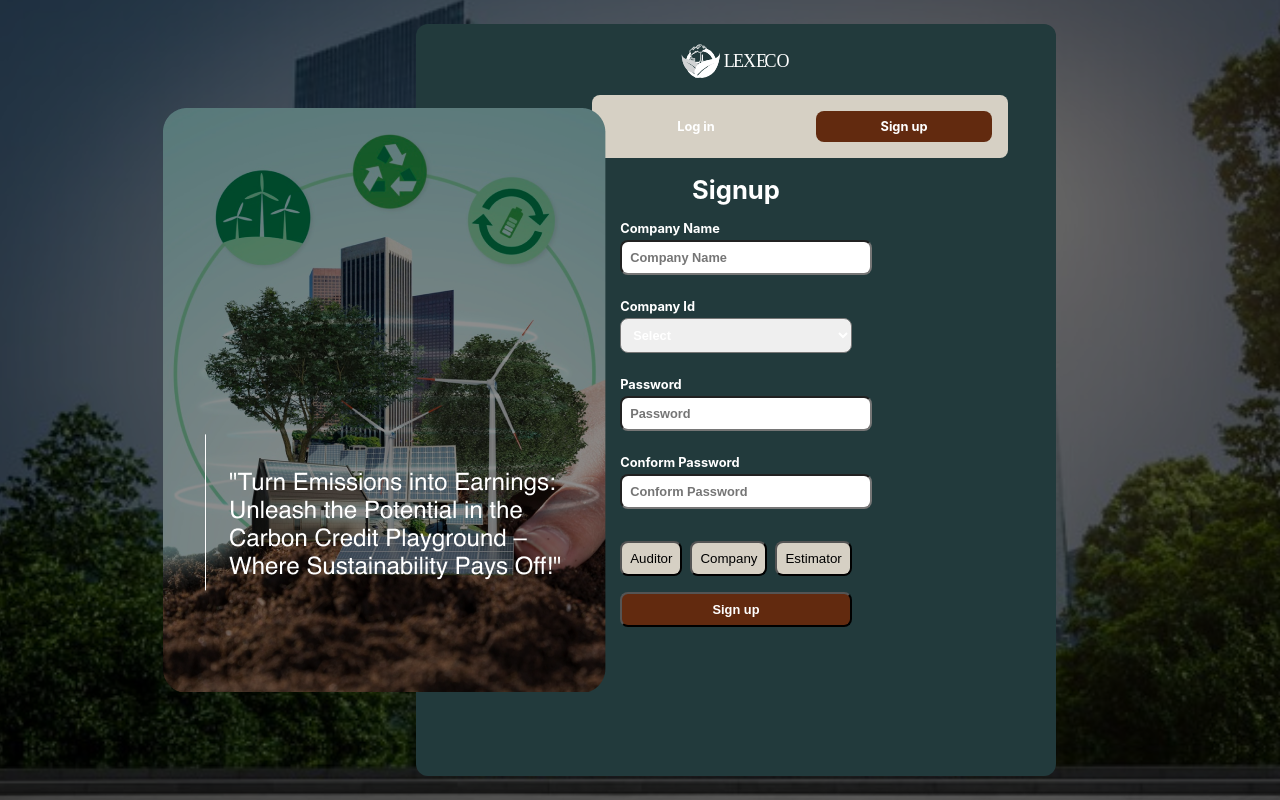
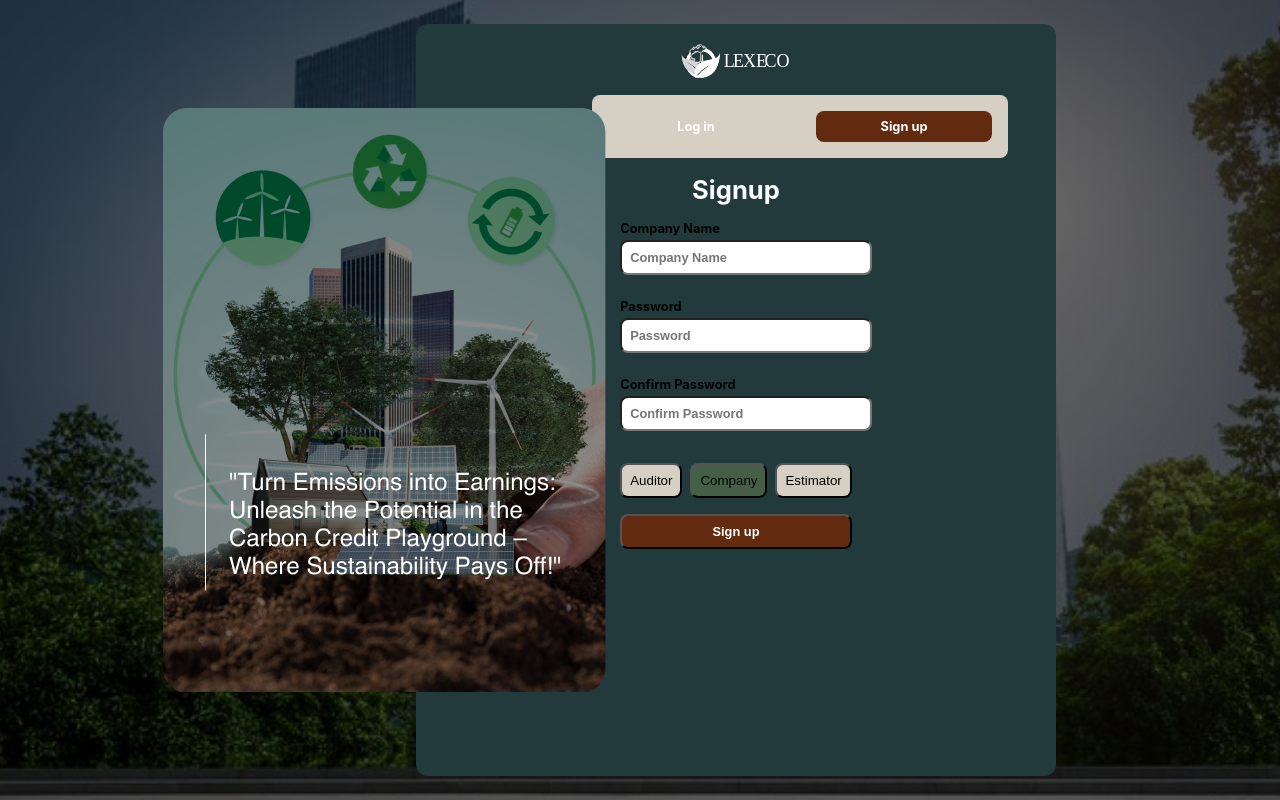
Before and after one commit to Chainbuggers-EthIndia/frontend, a React (Create React App) app: page /udash in a window 1280 px wide. Both pictures are taken after a click on the element "Log in". Built offline with nearby package versions, Linux system fonts and the light colour scheme.

Commit message:
signup resolved

```diff
--- a/src/components/UserSignup.js
+++ b/src/components/UserSignup.js
@@ -11,48 +11,81 @@ function UserSignup() {
   const [companyName, setCompanyName] = React.useState("");
   const [password, setPassword] = React.useState("");
   const [confirmPassword, setConfirmPassword] = React.useState("");
-  const [sector, setSector] = React.useState("");
+
+  const [id, setId] = React.useState("");
   const [role, setRole] = React.useState("Company");
-
 
   async function handleLogin() {
     console.log(companyName, password, role);
-    const res = await axios.post("http://localhost:8000/audit/login", {
+    if (role === "Company") {
+      try {
+        const res = await axios.post("https://lexeco.onrender.com/company/login", {
           companyId: companyId,
           password: password,
           role: role,
         });
-    console.log("Response: ", res.data)
-    if (res && role === "Auditor") { navigate('/adash'); }
-
-
+        console.log("Response: ", res.data);
+        // if (res) {
+        //   navigate("/adash");
+        // }
+      } catch (error) {
+        console.log(error);
+      }
+    } else {
+      try {
+        const res = await axios.post("https://lexeco.onrender.com/audit/login", {
+          companyId: companyId,
+          password: password,
+          role: role,
+        });
+        console.log("Response: ", res.data);
+        if (res ) {
+          navigate("/adash");
+        }
+      } catch (error) {
+        console.log(error);
+      }
+    }
   }
   async function handleSignup() {
-    console.log(companyName, password, confirmPassword, sector);
+    console.log(companyName, password, confirmPassword);
     if (password === confirmPassword) {
       if (role === "Company") {
         try {
           const res = await axios.post(
-            "http://localhost:8000/company/register",
+            "https://lexeco.onrender.com/company/register",
             {
               name: companyName,
               password: password,
-              sector: sector,
+              // sector: sector,
             }
-          );
-          console.log("Response: ", res);
+          )
+          console.log("Response: ", res.data);
+          if (res.data && res.data._id) {
+            alert("CompanyId: " + res.data._id);
+          } else {
+            // Convert the entire response data object to a string for debugging
+            alert("Response data: " + JSON.stringify(res.data));
+          }
         } catch (error) {
           console.log(error);
         }
       }
       if (role === "Auditor" || role === "Estimator") {
-        const res = axios.post("http://localhost:8000/audit/register", {
+        const res = await axios.post("https://lexeco.onrender.com/audit/register", {
           name: companyName,
           password: password,
-          sector: sector,
-          role: role
+          // sector: sector,
+          role: role,
         });
-        console.log("Response: ", res)
+        console.log("Response: ", res.data);
+        // alert({"CompanyId":res.data._id})
+        if (res.data && res.data._id) {
+          alert("CompanyId: " + res.data._id);
+        } else {
+          // Convert the entire response data object to a string for debugging
+          alert("Response data: " + JSON.stringify(res.data));
+        }
       }
     }
   }
@@ -63,7 +96,8 @@ function UserSignup() {
         <img src={logo} className="w-[10vw]" />
         <div className="flex gap-8 items-center justify-between bg-offwhite1 p-4 rounded-lg w-[100%] ml-[10vw]">
           <div
-            className={`text-white text-[1vw] font-bold cursor-pointer ${login ? "bg-[#622A0F]" : null
+            className={`text-white text-[1vw] font-bold cursor-pointer ${
+              login ? "bg-[#622A0F]" : null
             } py-2 px-10 rounded-lg w-1/2 text-center`}
             onClick={() => {
               setLogin(!login);
@@ -74,7 +108,8 @@ function UserSignup() {
             Log in
           </div>
           <div
-            className={`text-white text-[1vw] font-bold cursor-pointer ${login ? null : "bg-[#622A0F]"
+            className={`text-white text-[1vw] font-bold cursor-pointer ${
+              login ? null : "bg-[#622A0F]"
             } py-2 px-10 rounded-lg w-1/2 text-center`}
             onClick={() => {
               setLogin(!login);
@@ -98,25 +133,25 @@ function UserSignup() {
                 <input
                   type="text"
                   placeholder="Company Id"
-                  className="text-white text-[1vw] font-bold  outline-none rounded-lg p-2 w-full"
+                  className="text-black text-[1vw] font-bold  outline-none rounded-lg p-2 w-full"
                   onChange={(e) => setCompanyId(e.target.value)}
                 />
               </div>
             )}
             {!login && (
               <div className="flex flex-col gap-1">
-                <label className="text-[#ffffff] text-[1vw] font-bold ">
+                <label className="text-black text-[1vw] font-bold ">
                   Company Name
                 </label>
                 <input
                   type="text"
                   placeholder="Company Name"
-                  className="text-white text-[1vw] font-bold  outline-none rounded-lg p-2 w-full"
+                  className="text-black text-[1vw] font-bold  outline-none rounded-lg p-2 w-full"
                   onChange={(e) => setCompanyName(e.target.value)}
                 />
               </div>
             )}
-            {!login && (
+            {/* {!login && (
               <div className="flex flex-col gap-1">
                 <label className="text-[#ffffff] text-[1vw] font-bold ">
                   Company Id
@@ -132,27 +167,27 @@ function UserSignup() {
                   <option>Transport</option>
                 </select>
               </div>
-            )}
+            )} */}
             <div className="flex flex-col gap-1">
-              <label className="text-[#ffffff] text-[1vw] font-bold ">
+              <label className="text-black text-[1vw] font-bold ">
                 Password
               </label>
               <input
                 type="password"
                 placeholder="Password"
-                className="text-white text-[1vw] font-bold  outline-none rounded-lg p-2 w-full"
+                className="text-black text-[1vw] font-bold  outline-none rounded-lg p-2 w-full"
                 onChange={(e) => setPassword(e.target.value)}
               />
             </div>
             {!login && (
               <div className="flex flex-col gap-1">
-                <label className="text-[#ffffff] text-[1vw] font-bold ">
-                  Conform Password
+                <label className="text-black text-[1vw] font-bold ">
+                  Confirm Password
                 </label>
                 <input
                   type="password"
-                  placeholder="Conform Password"
-                  className="text-white text-[1vw] font-bold  outline-none rounded-lg p-2 w-full"
+                  placeholder="Confirm Password"
+                  className="text-black text-[1vw] font-bold  outline-none rounded-lg p-2 w-full"
                   onChange={(e) => setConfirmPassword(e.target.value)}
                 />
               </div>
@@ -161,7 +196,9 @@ function UserSignup() {
           <div>
             <div className="flex gap-2 justify-between">
               <button
-                className="flex gap-8 items-center justify-center bg-offwhite1 p-2 cursor-pointer rounded-lg w-1/3"
+                className={`flex gap-8 items-center justify-center ${
+                  role === "Auditor" ? "bg-green" : "bg-offwhite1"
+                } p-2 cursor-pointer rounded-lg w-1/3`}
                 onClick={() => {
                   setRole("Auditor");
                 }}
@@ -169,7 +206,9 @@ function UserSignup() {
                 Auditor
               </button>
               <button
-                className="flex gap-8 items-center justify-center bg-offwhite1 p-2 cursor-pointer rounded-lg w-1/3"
+                className={`lex gap-8 items-center justify-center ${
+                  role === "Company" ? "bg-green" : "bg-offwhite1"
+                } p-2 cursor-pointer rounded-lg w-1/3`}
                 onClick={() => {
                   setRole("Company");
                 }}
@@ -177,7 +216,9 @@ function UserSignup() {
                 Company
               </button>
               <button
-                className="flex gap-8 items-center justify-center bg-offwhite1 p-2 cursor-pointer rounded-lg w-1/3"
+                className={`flex gap-8 items-center justify-center ${
+                  role === "Estimator" ? "bg-green" : "bg-offwhite1"
+                } p-2 cursor-pointer rounded-lg w-1/3`}
                 onClick={() => {
                   setRole("Estimator");
                 }}
```
Lines whose indentation alone changed are shown as unchanged.
